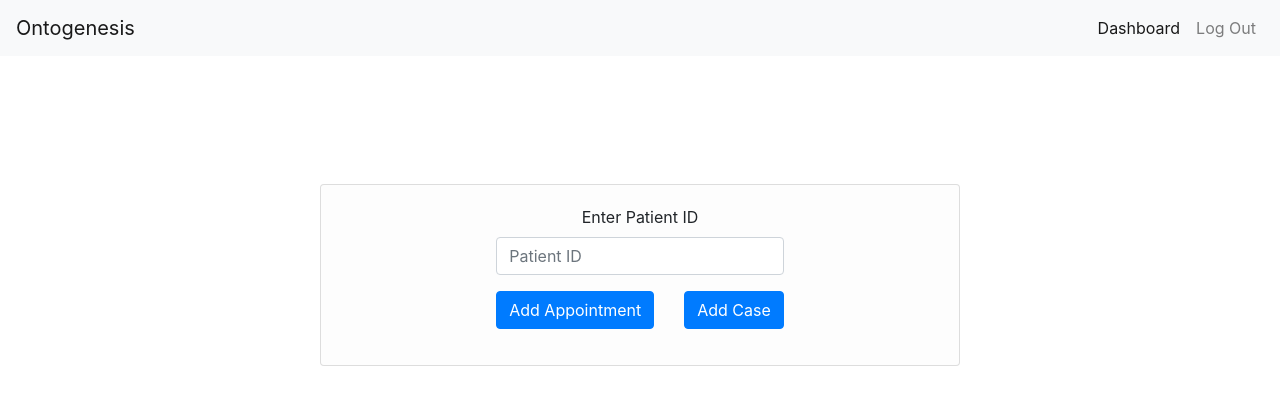
After one commit to mhawk507/Ontogenesis, a Flask app: template templates/AppointmentCase.html in a window 1280 px wide. The commit adds this page. Shown: the top 405 px of the page. Run offline with Flask 2, Linux system fonts and the light colour scheme; the template is opened without the code that fills it, so the values that code supplies are empty; some libraries are stand-ins or nearby versions.

Commit message:
appointment-and-prescription

```diff
--- /dev/null
+++ b/css/AppointmentCase.css
@@ -0,0 +1,6 @@
+.card {
+  width: 50%;
+  margin: auto;
+  margin-top: 10%;
+  background-color: rgb(253, 253, 253);
+}
--- /dev/null
+++ b/templates/AppointmentCase.html
@@ -0,0 +1,67 @@
+<!DOCTYPE html>
+<html>
+
+<head>
+    <meta charset="utf-8" />
+    <meta name="viewport" content="width=device-width, initial-scale=1, shrink-to-fit=no" />
+    <link rel="stylesheet" href="https://stackpath.bootstrapcdn.com/bootstrap/4.3.1/css/bootstrap.min.css"
+        integrity="sha384-ggOyR0iXCbMQv3Xipma34MD+dH/1fQ784/j6cY/iJTQUOhcWr7x9JvoRxT2MZw1T" crossorigin="anonymous" />
+    <title>Ontogenesis</title>
+    <link rel="stylesheet" href="../css/AppointmentCase.css">
+
+</head>
+
+<body>
+    <!--NAV BAR-->
+    <nav class="navbar navbar-expand-lg navbar-light bg-light">
+        <a class="navbar-brand" href="#">Ontogenesis</a>
+        <button class="navbar-toggler" type="button" data-toggle="collapse" data-target="#navbarSupportedContent"
+            aria-controls="navbarSupportedContent" aria-expanded="false" aria-label="Toggle navigation">
+            <span class="navbar-toggler-icon"></span>
+        </button>
+
+        <div class="collapse navbar-collapse" id="navbarSupportedContent">
+            <ul class="navbar-nav ml-auto">
+                <li class="nav-item active">
+                    <a class="nav-link" href="#">Dashboard <span class="sr-only">(current)</span></a>
+                </li>
+                <li class="nav-item">
+                    <a class="nav-link" href="#">Log Out</a>
+                </li>
+        </div>
+    </nav>
+    <!--BODY-->
+    <div class="card card text-center">
+        <div class="card-body mx-auto">
+            <form>
+                <div class="form-group">
+                    <label for="patientId">Enter Patient ID</label>
+                    <input type="text" class="form-control" id="patientId" placeholder="Patient ID">
+                </div>
+                <div class="form-group">
+                    <div class="row">
+                        <div class="col-md-auto">
+                            <button type="submit" class="btn btn-primary" id="#">Add Appointment</button>
+                        </div>
+                        <div class="col">
+                            <button type="submit" class="btn btn-primary" id="#">Add Case</button>
+                        </div>
+                    </div>
+                </div>
+
+            </form>
+        </div>
+    </div>
+    <!-- bootstrap links -->
+    <script src="https://code.jquery.com/jquery-3.3.1.slim.min.js"
+        integrity="sha384-q8i/X+965DzO0rT7abK41JStQIAqVgRVzpbzo5smXKp4YfRvH+8abtTE1Pi6jizo"
+        crossorigin="anonymous"></script>
+    <script src="https://cdnjs.cloudflare.com/ajax/libs/popper.js/1.14.7/umd/popper.min.js"
+        integrity="sha384-UO2eT0CpHqdSJQ6hJty5KVphtPhzWj9WO1clHTMGa3JDZwrnQq4sF86dIHNDz0W1"
+        crossorigin="anonymous"></script>
+    <script src="https://stackpath.bootstrapcdn.com/bootstrap/4.3.1/js/bootstrap.min.js"
+        integrity="sha384-JjSmVgyd0p3pXB1rRibZUAYoIIy6OrQ6VrjIEaFf/nJGzIxFDsf4x0xIM+B07jRM"
+        crossorigin="anonymous"></script>
+</body>
+
+</html>
```
Also changed, not shown: css/DocDash.css (+0 -43 lines), css/DocPage.css (added, +61 -0 lines), templates/DocPage.html (+9 -6 lines), templates/PrescriptionPage.html (added, +60 -0 lines), templates/PrescriptionResult.html (added).
